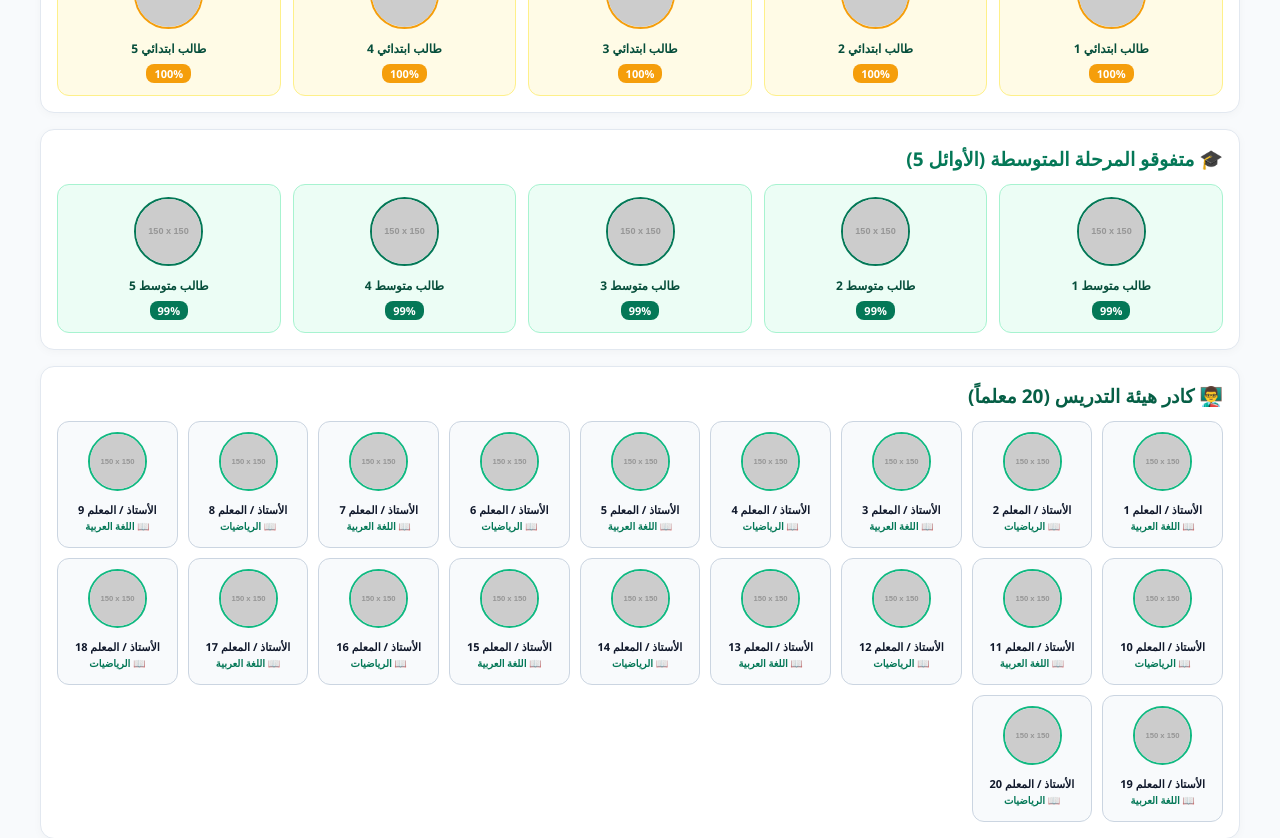
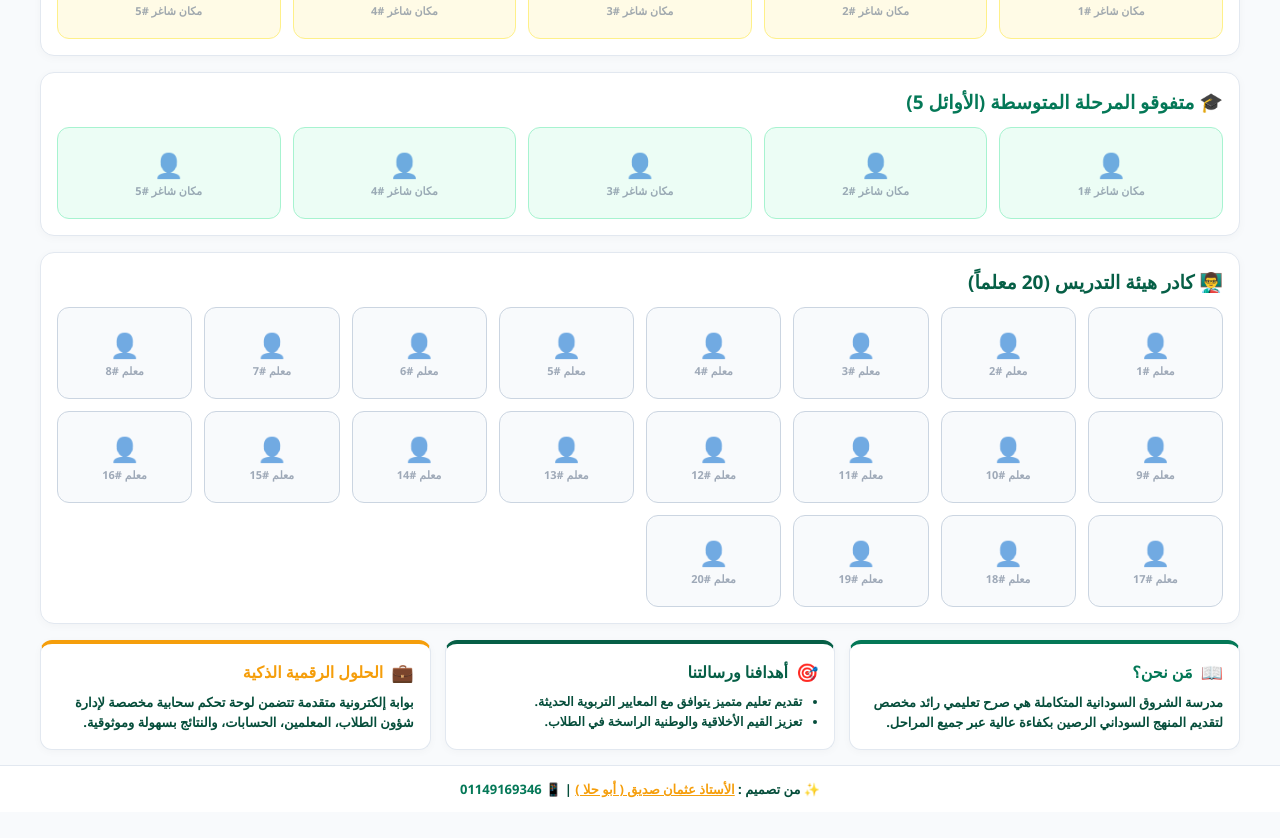
Before and after one commit to osman55-design/alshoruk-school, a React (Vite) app: page / in a window 1280 px wide. Shown: the part 820-1658 px from the top of the page. After the commit the page ends 1632 px from the top, so only its background shows below. Built offline with nearby package versions, Linux system fonts and the light colour scheme; no server answers; the database is empty.

Commit message:
Update App.jsx

```diff
--- a/src/App.jsx
+++ b/src/App.jsx
@@ -33,14 +33,8 @@ export default function App() {
   const [primaryTopStudents, setPrimaryTopStudents] = useState([]);
   const [middleTopStudents, setMiddleTopStudents] = useState([]);
 
-  // ---------------- بيانات هيئة التدريس ----------------
-  const initialTeachers = Array.from({ length: 20 }, (_, i) => ({
-    id: i + 1,
-    name: `الأستاذ / المعلم ${i + 1}`,
-    subject: i % 2 === 0 ? 'اللغة العربية' : 'الرياضيات',
-    image: 'https://placehold.co/150'
-  }));
-  const [teachersList, setTeachersList] = useState(initialTeachers);
+  // ---------------- بيانات هيئة التدريس (20 معلم) ----------------
+  const [teachersList, setTeachersList] = useState([]);
 
   // ---------------- حالات التعديل السريع ----------------
   const [editingItem, setEditingItem] = useState(null);
@@ -53,6 +47,7 @@ export default function App() {
   useEffect(() => {
     fetchNews();
     fetchTopStudents();
+    fetchTeachers();
   }, []);
 
   const fetchNews = async () => {
@@ -75,25 +70,19 @@ export default function App() {
     try {
       const { data } = await supabase.from('top_students').select('*');
       if (data && data.length > 0) {
-        setPrimaryTopStudents(data.filter(s => s.stage === 'primary').slice(0, 5));
-        setMiddleTopStudents(data.filter(s => s.stage === 'middle').slice(0, 5));
-      } else {
-        const initialPrimary = Array.from({ length: 5 }, (_, i) => ({
-          id: i + 1,
-          name: `طالب ابتدائي ${i + 1}`,
-          score: '100%',
-          image: 'https://placehold.co/150',
-          stage: 'primary'
-        }));
-        const initialMiddle = Array.from({ length: 5 }, (_, i) => ({
-          id: i + 1,
-          name: `طالب متوسط ${i + 1}`,
-          score: '99%',
-          image: 'https://placehold.co/150',
-          stage: 'middle'
-        }));
-        setPrimaryTopStudents(initialPrimary);
-        setMiddleTopStudents(initialMiddle);
+        setPrimaryTopStudents(data.filter(s => s.stage === 'primary'));
+        setMiddleTopStudents(data.filter(s => s.stage === 'middle'));
+      }
+    } catch (err) {
+      console.error(err);
+    }
+  };
+
+  const fetchTeachers = async () => {
+    try {
+      const { data } = await supabase.from('teachers').select('*');
+      if (data && data.length > 0) {
+        setTeachersList(data);
       }
     } catch (err) {
       console.error(err);
@@ -179,12 +168,13 @@ export default function App() {
     setShowAddNewsModal(false);
   };
 
-  const openEditModal = (type, item) => {
+  const openEditModal = (type, item, index) => {
     setEditType(type);
-    setEditingItem(item);
-    setEditName(item.name);
-    setEditExtra(type === 'teacher' ? item.subject : item.score);
-    setEditImage(item.image);
+    // إذا لم يكن للعنصر بيانات سابقة، نضع معرف افتراضي وتفاصيل أولية
+    setEditingItem(item || { id: `new_${index}`, isNew: true });
+    setEditName(item?.name || '');
+    setEditExtra(type === 'teacher' ? (item?.subject || '') : (item?.score || ''));
+    setEditImage(item?.image || item?.image_url || '');
   };
 
   const handleSaveEdit = async (e) => {
@@ -195,27 +185,76 @@ export default function App() {
       const updatedStudent = { name: editName, score: editExtra, image: editImage, stage };
 
       try {
-        if (typeof editingItem.id === 'number' && editingItem.id > 100) {
+        if (editingItem.id && !editingItem.isNew) {
           await supabase.from('top_students').update(updatedStudent).eq('id', editingItem.id);
         } else {
           const { data } = await supabase.from('top_students').insert([updatedStudent]).select();
-          if (data && data[0]) editingItem.id = data[0].id;
+          if (data && data[0]) updatedStudent.id = data[0].id;
         }
       } catch (err) {
         console.error(err);
       }
 
       if (editType === 'primary_top') {
-        setPrimaryTopStudents(primaryTopStudents.map(s => s.id === editingItem.id ? { ...s, name: editName, score: editExtra, image: editImage } : s));
+        const list = [...primaryTopStudents];
+        const idx = list.findIndex(s => s.id === editingItem.id);
+        if (idx >= 0) list[idx] = { ...list[idx], ...updatedStudent };
+        else list.push(updatedStudent);
+        setPrimaryTopStudents(list);
       } else {
-        setMiddleTopStudents(middleTopStudents.map(s => s.id === editingItem.id ? { ...s, name: editName, score: editExtra, image: editImage } : s));
+        const list = [...middleTopStudents];
+        const idx = list.findIndex(s => s.id === editingItem.id);
+        if (idx >= 0) list[idx] = { ...list[idx], ...updatedStudent };
+        else list.push(updatedStudent);
+        setMiddleTopStudents(list);
       }
 
     } else if (editType === 'teacher') {
-      setTeachersList(teachersList.map(t => t.id === editingItem.id ? { ...t, name: editName, subject: editExtra, image: editImage } : t));
+      const updatedTeacher = { name: editName, subject: editExtra, image: editImage };
+      const list = [...teachersList];
+      const idx = list.findIndex(t => t.id === editingItem.id);
+      if (idx >= 0) list[idx] = { ...list[idx], ...updatedTeacher };
+      else list.push(updatedTeacher);
+      setTeachersList(list);
     }
 
     setEditingItem(null);
+  };
+
+  // 🌟 دالة توليد خانات عروض الطلاب والمعلمين لضمان 5 أماكن و20 معلماً دائماً 🌟
+  const renderFixedSlots = (dataList, totalSlots, typeLabel, editTypeTag, cardBg, borderColor, badgeBg) => {
+    const slots = Array.from({ length: totalSlots }, (_, index) => dataList[index] || null);
+
+    return (
+      <div style={{ display: 'grid', gridTemplateColumns: 'repeat(auto-fit, minmax(130px, 1fr))', gap: '12px' }}>
+        {slots.map((item, index) => (
+          <div key={index} style={{ background: cardBg, border: `1.5px solid ${borderColor}`, borderRadius: '12px', padding: '12px 8px', textAlign: 'center', display: 'flex', flexDirection: 'column', alignItems: 'center', justifyContent: 'center' }}>
+            {item ? (
+              <>
+                <img src={item.image || item.image_url || 'https://placehold.co/150'} alt={item.name} style={{ width: '60px', height: '60px', borderRadius: '50%', border: `2px solid ${badgeBg}`, marginBottom: '6px', objectFit: 'cover' }} onError={(e) => { e.target.src = "https://placehold.co/150"; }} />
+                <h5 style={{ margin: '0 0 4px 0', color: '#064e3b', fontWeight: '900', fontSize: '11.5px' }}>{item.name}</h5>
+                {editTypeTag === 'teacher' ? (
+                  <span style={{ color: '#047857', fontSize: '10px', fontWeight: 'bold', display: 'block', marginBottom: '4px' }}>📖 {item.subject}</span>
+                ) : (
+                  <span style={{ backgroundColor: badgeBg, color: '#fff', padding: '2px 8px', borderRadius: '8px', fontSize: '10.5px', fontWeight: 'bold', display: 'inline-block' }}>{item.score}</span>
+                )}
+              </>
+            ) : (
+              <div style={{ padding: '8px 0', opacity: 0.6 }}>
+                <div style={{ fontSize: '24px' }}>👤</div>
+                <div style={{ fontSize: '11px', color: '#64748b', fontWeight: 'bold', marginTop: '2px' }}>{typeLabel} #{index + 1}</div>
+              </div>
+            )}
+
+            {isLoggedIn && (
+              <button onClick={() => openEditModal(editTypeTag, item, index)} style={{ marginTop: '6px', width: '100%', padding: '4px', background: badgeBg, color: '#fff', border: 'none', borderRadius: '4px', cursor: 'pointer', fontSize: '10px', fontWeight: 'bold' }}>
+                ✏️ {item ? 'تعديل' : 'إضافة'}
+              </button>
+            )}
+          </div>
+        ))}
+      </div>
+    );
   };
 
   return (
@@ -361,67 +400,28 @@ export default function App() {
               </div>
             </div>
 
-            {/* متفوقو الابتدائي (5 طلاب) */}
+            {/* متفوقو الابتدائي (5 طلاب ثابتين) */}
             <div style={{ background: '#ffffff', padding: '16px', borderRadius: '14px', boxShadow: '0 2px 10px rgba(0,0,0,0.03)', border: '1px solid #e2e8f0' }}>
               <div style={{ marginBottom: '12px' }}>
                 <h3 style={{ color: '#f59e0b', margin: 0, fontWeight: '900', fontSize: 'clamp(16px, 3vw, 19px)' }}>🏆 متفوقو المرحلة الابتدائية (الأوائل 5)</h3>
               </div>
-
-              <div style={{ display: 'grid', gridTemplateColumns: 'repeat(auto-fit, minmax(130px, 1fr))', gap: '12px' }}>
-                {primaryTopStudents.map((student) => (
-                  <div key={student.id} style={{ background: '#fffbe6', border: '1.5px solid #fef08a', borderRadius: '12px', padding: '12px 8px', textAlign: 'center' }}>
-                    <img src={student.image} alt={student.name} style={{ width: '65px', height: '65px', borderRadius: '50%', border: '2px solid #f59e0b', marginBottom: '6px', objectFit: 'cover' }} onError={(e) => { e.target.src = "https://placehold.co/150"; }} />
-                    <h5 style={{ margin: '0 0 4px 0', color: '#064e3b', fontWeight: '900', fontSize: '12px' }}>{student.name}</h5>
-                    <span style={{ backgroundColor: '#f59e0b', color: '#fff', padding: '2px 8px', borderRadius: '8px', fontSize: '11px', fontWeight: 'bold', display: 'inline-block' }}>{student.score}</span>
-
-                    {isLoggedIn && (
-                      <button onClick={() => openEditModal('primary_top', student)} style={{ marginTop: '6px', width: '100%', padding: '4px', background: '#047857', color: '#fff', border: 'none', borderRadius: '4px', cursor: 'pointer', fontSize: '10px', fontWeight: 'bold' }}>✏️ تعديل</button>
-                    )}
-                  </div>
-                ))}
-              </div>
+              {renderFixedSlots(primaryTopStudents, 5, 'مكان شاغر', 'primary_top', '#fffbe6', '#fef08a', '#f59e0b')}
             </div>
 
-            {/* متفوقو المتوسطة (5 طلاب) */}
+            {/* متفوقو المتوسطة (5 طلاب ثابتين) */}
             <div style={{ background: '#ffffff', padding: '16px', borderRadius: '14px', boxShadow: '0 2px 10px rgba(0,0,0,0.03)', border: '1px solid #e2e8f0' }}>
               <div style={{ marginBottom: '12px' }}>
                 <h3 style={{ color: '#047857', margin: 0, fontWeight: '900', fontSize: 'clamp(16px, 3vw, 19px)' }}>🎓 متفوقو المرحلة المتوسطة (الأوائل 5)</h3>
               </div>
-
-              <div style={{ display: 'grid', gridTemplateColumns: 'repeat(auto-fit, minmax(130px, 1fr))', gap: '12px' }}>
-                {middleTopStudents.map((student) => (
-                  <div key={student.id} style={{ background: '#ecfdf5', border: '1.5px solid #a7f3d0', borderRadius: '12px', padding: '12px 8px', textAlign: 'center' }}>
-                    <img src={student.image} alt={student.name} style={{ width: '65px', height: '65px', borderRadius: '50%', border: '2px solid #047857', marginBottom: '6px', objectFit: 'cover' }} onError={(e) => { e.target.src = "https://placehold.co/150"; }} />
-                    <h5 style={{ margin: '0 0 4px 0', color: '#064e3b', fontWeight: '900', fontSize: '12px' }}>{student.name}</h5>
-                    <span style={{ backgroundColor: '#047857', color: '#fff', padding: '2px 8px', borderRadius: '8px', fontSize: '11px', fontWeight: 'bold', display: 'inline-block' }}>{student.score}</span>
-
-                    {isLoggedIn && (
-                      <button onClick={() => openEditModal('middle_top', student)} style={{ marginTop: '6px', width: '100%', padding: '4px', background: '#f59e0b', color: '#fff', border: 'none', borderRadius: '4px', cursor: 'pointer', fontSize: '10px', fontWeight: 'bold' }}>✏️ تعديل</button>
-                    )}
-                  </div>
-                ))}
-              </div>
+              {renderFixedSlots(middleTopStudents, 5, 'مكان شاغر', 'middle_top', '#ecfdf5', '#a7f3d0', '#047857')}
             </div>
 
-            {/* هيئة التدريس */}
+            {/* هيئة التدريس (20 معلماً ثابتين) */}
             <div style={{ background: '#ffffff', padding: '16px', borderRadius: '14px', boxShadow: '0 2px 10px rgba(0,0,0,0.03)', border: '1px solid #e2e8f0' }}>
               <div style={{ marginBottom: '12px' }}>
                 <h3 style={{ color: '#065f46', margin: 0, fontWeight: '900', fontSize: 'clamp(16px, 3vw, 19px)' }}>👨‍🏫 كادر هيئة التدريس (20 معلماً)</h3>
               </div>
-
-              <div style={{ display: 'grid', gridTemplateColumns: 'repeat(auto-fit, minmax(115px, 1fr))', gap: '10px' }}>
-                {teachersList.map((teacher) => (
-                  <div key={teacher.id} style={{ background: '#f8fafc', border: '1px solid #cbd5e1', borderRadius: '12px', padding: '10px 6px', textAlign: 'center' }}>
-                    <img src={teacher.image} alt={teacher.name} style={{ width: '55px', height: '55px', borderRadius: '50%', border: '2px solid #10b981', marginBottom: '6px', objectFit: 'cover' }} onError={(e) => { e.target.src = "https://placehold.co/150"; }} />
-                    <h5 style={{ margin: '0 0 2px 0', color: '#0f172a', fontWeight: '800', fontSize: '11px' }}>{teacher.name}</h5>
-                    <span style={{ color: '#047857', fontSize: '10px', fontWeight: 'bold', display: 'block', marginBottom: '4px' }}>📖 {teacher.subject}</span>
-
-                    {isLoggedIn && (
-                      <button onClick={() => openEditModal('teacher', teacher)} style={{ width: '100%', padding: '3px', background: '#0284c7', color: '#fff', border: 'none', borderRadius: '4px', cursor: 'pointer', fontSize: '10px', fontWeight: 'bold' }}>✏️ تعديل</button>
-                    )}
-                  </div>
-                ))}
-              </div>
+              {renderFixedSlots(teachersList, 20, 'معلم', 'teacher', '#f8fafc', '#cbd5e1', '#0284c7')}
             </div>
 
             {/* بطاقات التعريف */}
@@ -463,7 +463,7 @@ export default function App() {
         )}
       </main>
 
-      {/* مودال التعديل */}
+      {/* مودال التعديل / الإضافة */}
       {editingItem && (
         <div style={modalOverlayStyle}>
           <form onSubmit={handleSaveEdit} style={modalBoxStyle}>
@@ -476,7 +476,7 @@ export default function App() {
             <input type="text" value={editExtra} onChange={e => setEditExtra(e.target.value)} style={inputStyle} required />
 
             <label style={{ fontSize: '11px', fontWeight: 'bold' }}>رابط الصورة:</label>
-            <input type="text" value={editImage} onChange={e => setEditImage(e.target.value)} style={inputStyle} required />
+            <input type="text" value={editImage} onChange={e => setEditImage(e.target.value)} style={inputStyle} />
 
             <div style={{ display: 'flex', gap: '8px', marginTop: '8px' }}>
               <button type="submit" style={{ flex: 1, padding: '8px', background: '#047857', color: '#fff', border: 'none', borderRadius: '6px', cursor: 'pointer', fontWeight: 'bold', fontSize: '12px' }}>حفظ التعديل</button>
@@ -533,7 +533,7 @@ export default function App() {
   );
 }
 
-// 🎨 الأنماط
+// 🎨 الأنماط المساعدة والتصميم
 const navBtnStyle = (isActive) => ({
   padding: '5px 10px',
   borderRadius: '6px',
@@ -578,59 +578,58 @@ const cleanBadgeStyle = (textColor, bgColor, borderColor) => ({
   fontSize: '11px',
   fontWeight: 'bold',
   marginBottom: '6px',
-  border: `1px solid ${borderColor}`,
-  whiteSpace: 'nowrap'
+  border: `1px solid ${borderColor}`
 });
 
 const cleanNameStyle = {
-  margin: '0',
-  color: '#1e293b',
-  fontWeight: '800',
+  margin: 0,
   fontSize: '13px',
-  lineHeight: '1.4'
+  color: '#0f172a',
+  fontWeight: '800'
 };
 
 const cardInfoStyle = (borderColor) => ({
   background: '#ffffff',
   padding: '16px',
-  borderRadius: '14px',
-  boxShadow: '0 2px 10px rgba(0,0,0,0.02)',
-  borderTop: `4px solid ${borderColor}`,
-  borderLeft: '1px solid #e2e8f0',
-  borderRight: '1px solid #e2e8f0',
-  borderBottom: '1px solid #e2e8f0'
+  borderRadius: '12px',
+  boxShadow: '0 2px 8px rgba(0,0,0,0.03)',
+  border: '1px solid #e2e8f0',
+  borderTop: `4px solid ${borderColor}`
 });
 
 const modalOverlayStyle = {
   position: 'fixed',
-  top: 0, left: 0, right: 0, bottom: 0,
-  backgroundColor: 'rgba(0,0,0,0.55)',
+  top: 0,
+  left: 0,
+  right: 0,
+  bottom: 0,
+  backgroundColor: 'rgba(15, 23, 42, 0.65)',
   display: 'flex',
+  alignItems: 'center',
   justifyContent: 'center',
-  alignItems: 'center',
-  zIndex: 3000,
-  padding: '15px',
+  zIndex: 1000,
   backdropFilter: 'blur(3px)'
 };
 
 const modalBoxStyle = {
-  background: '#fff',
-  padding: '20px',
-  borderRadius: '14px',
-  width: '100%',
-  maxWidth: '340px',
+  backgroundColor: '#ffffff',
+  padding: '24px',
+  borderRadius: '16px',
+  width: '90%',
+  maxWidth: '380px',
+  boxShadow: '0 20px 25px -5px rgba(0, 0, 0, 0.1)',
   display: 'flex',
   flexDirection: 'column',
   gap: '10px',
-  position: 'relative',
-  boxSizing: 'border-box'
+  position: 'relative'
 };
 
 const inputStyle = {
+  padding: '9px 12px',
+  borderRadius: '8px',
+  border: '1px solid #cbd5e1',
+  fontSize: '12px',
+  outline: 'none',
   width: '100%',
-  padding: '8px 10px',
-  borderRadius: '6px',
-  border: '1px solid #cbd5e1',
-  boxSizing: 'border-box',
-  fontSize: '12px'
+  boxSizing: 'border-box'
 };
```
